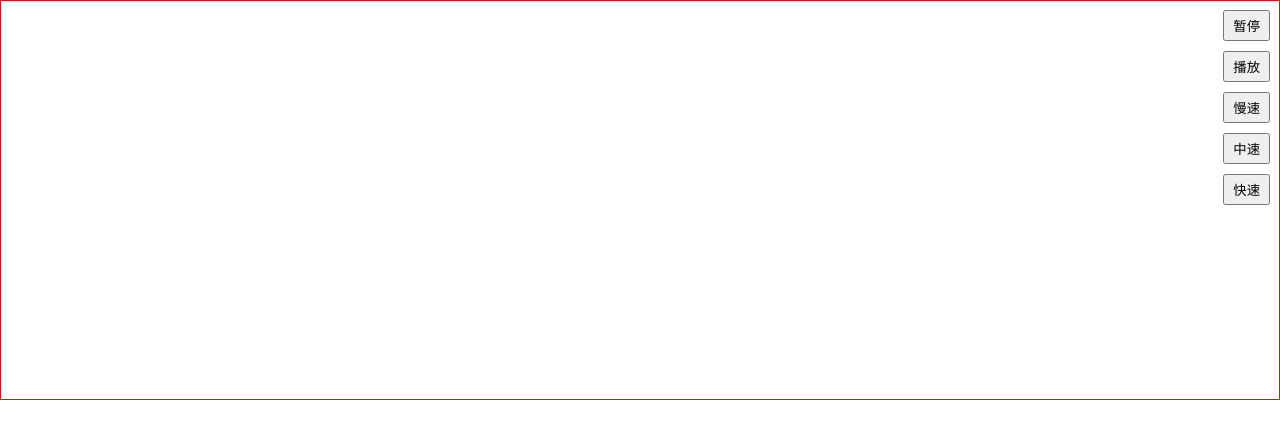
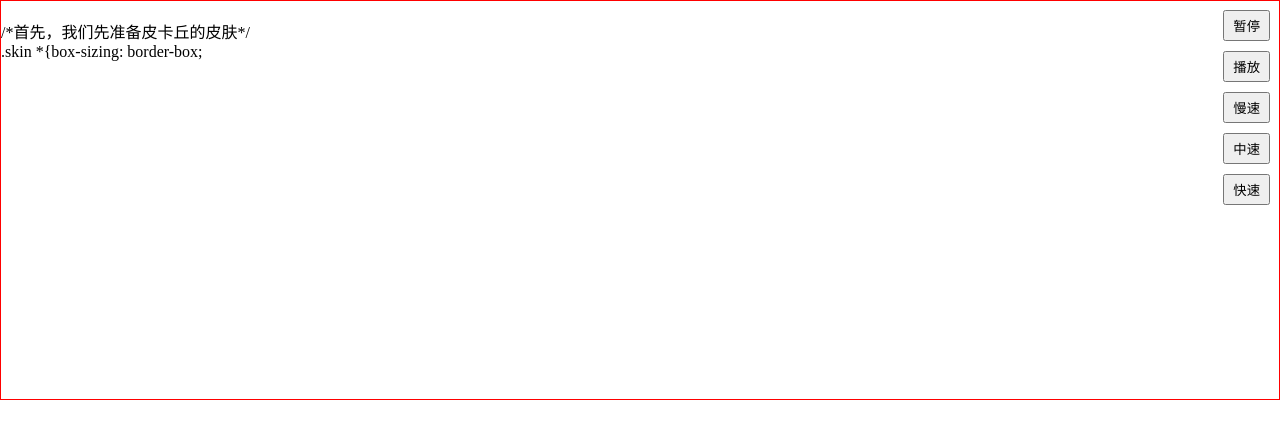
Before and after one commit to andy-xing/pikachu-5, a plain HTML site: page dist/index.html in a window 1280 px wide. Drawn offline with Linux system fonts and the light colour scheme; the site is published under a folder, as on GitHub Pages, so addresses that start at the root find nothing.

Commit message:
Update index.html

```diff
--- a/dist/index.html
+++ b/dist/index.html
@@ -80,6 +80,6 @@
     </div>
   </div>
 </div>
-<script src="/index.3fafb3e2.js"></script>
+<script src="index.3fafb3e2.js"></script>
 </body>
 </html>
```
